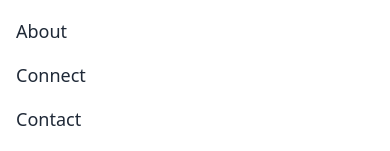
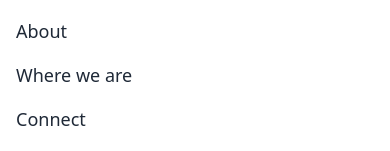
Before and after one commit to agape-411/garvey-labs, a Next.js app: page / in a window 390 px wide. Both pictures are taken after a click on the button "Toggle Menu". Shown: the part 403-554 px from the top of the page. Built offline with nearby package versions, Linux system fonts and the light colour scheme.

Commit message:
Header updates

```diff
--- a/components/Header.tsx
+++ b/components/Header.tsx
@@ -197,6 +197,9 @@ const Header = () => {
             <Link href="/about" onClick={() => setMenuOpen(false)} className="hover:text-[#319795]">
               About
             </Link>
+            <Link href="/where-we-are" onClick={() => setMenuOpen(false)} className="hover:text-[#319795]">
+              Where we are
+            </Link>
             <Link href="/connect" onClick={() => setMenuOpen(false)} className="hover:text-[#319795]">
               Connect
             </Link>
```
